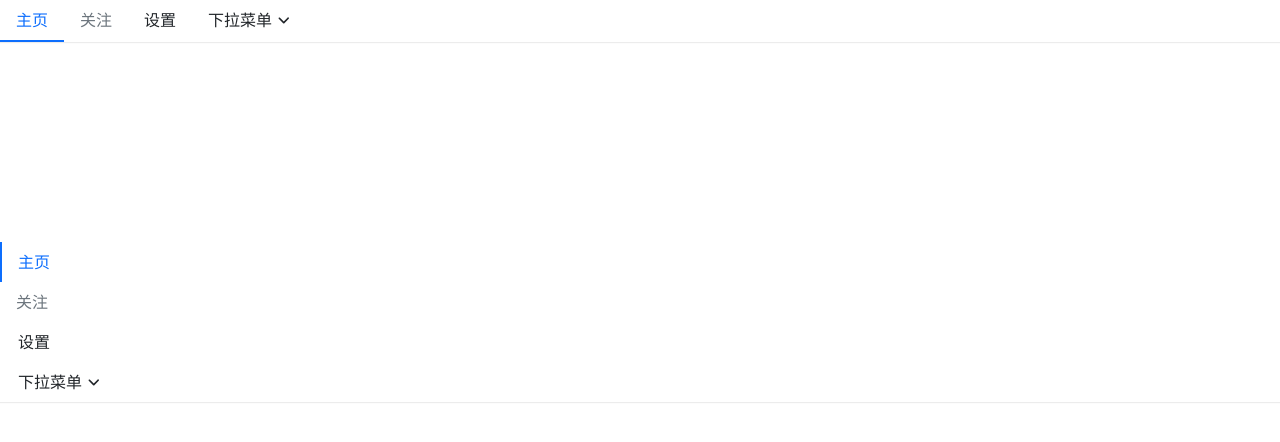
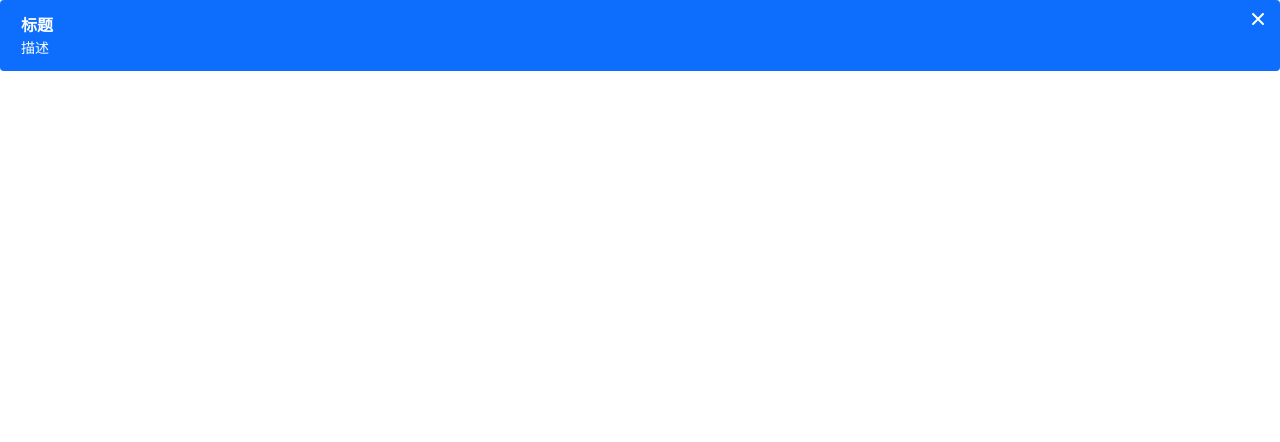
Before and after one commit to yty010706/react-ts-mock-antd, a React (Vite) app: page / in a window 1280 px wide. Shown: the top 442 px of the page. Built offline with nearby package versions, Linux system fonts and the light colour scheme.

Commit message:
Transition coding and update Alert and Menu

```diff
--- a/package.json
+++ b/package.json
@@ -13,7 +13,8 @@
     "@fortawesome/free-solid-svg-icons": "^7.0.0",
     "@fortawesome/react-fontawesome": "^0.2.3",
     "react": "^19.0.0",
-    "react-dom": "^19.0.0"
+    "react-dom": "^19.0.0",
+    "react-transition-group": "^4.4.5"
   },
   "devDependencies": {
     "@eslint/js": "^9.19.0",
@@ -23,6 +24,7 @@
     "@types/node": "^24.2.1",
     "@types/react": "^19.0.8",
     "@types/react-dom": "^19.0.3",
+    "@types/react-transition-group": "^4.4.12",
     "@vitejs/plugin-react-swc": "^3.5.0",
     "classnames": "^2.5.1",
     "eslint": "^9.19.0",
--- a/src/App/TestAlert.tsx
+++ b/src/App/TestAlert.tsx
@@ -1,5 +1,9 @@
 import Alert from '@/components/Alert/index';
+import Icon from '@/components/Icon';
+import { library } from '@fortawesome/fontawesome-svg-core';
+import { fas } from '@fortawesome/free-solid-svg-icons';
 
+library.add(fas);
 function App() {
   return (
     <div
@@ -9,13 +13,20 @@ function App() {
         gap: '10px',
       }}
     >
-      <Alert />
-      <Alert title="标题" description="描述" />
-      <Alert title="标题" description="描述SSSSSSSSSSSSSSSSSSSSSSSSSSSSSSSSSSSSSSSSSSSSSSSSSSSSSSS" type="success" />
+      <Alert
+        title="标题"
+        description="描述"
+        closeIcon={<Icon icon="close" />}
+      />
+      {/* <Alert
+        title="标题"
+        description="描述SSSSSSSSSSSSSSSSSSSSSSSSSSSSSSSSSSSSSSSSSSSSSSSSSSSSSSS"
+        type="success"
+      />
       <Alert title="标题" description="描述" type="warning" />
       <Alert title="标题" description="描述" type="danger" />
       <Alert title="标题" description="描述" closable={false} />
-      <Alert title="标题" description="描述" onClose={() => alert('关闭了')} />
+      <Alert title="标题" description="描述" onClose={() => alert('关闭了')} /> */}
     </div>
   );
 }
--- a/src/components/Alert/alert.tsx
+++ b/src/components/Alert/alert.tsx
@@ -1,22 +1,32 @@
 import classNames from 'classnames';
-import { useState } from 'react';
+import {
+  ReactNode,
+  useState,
+  FC,
+  ReactElement,
+  FunctionComponent,
+} from 'react';
+import Icon, { IconProps } from '../Icon/icon';
+import Transition from '../Transition';
 
 type AlertType = 'success' | 'default' | 'danger' | 'warning';
 interface BaseAlertProps {
-  title: string | React.ReactNode;
-  description: string | React.ReactNode;
+  title: string | ReactNode;
+  description: string | ReactNode;
   type: AlertType;
   onClose: () => void;
   closable: boolean;
+  closeIcon: ReactNode;
 }
 export type AlertProps = Partial<BaseAlertProps>;
-const Alert: React.FC<AlertProps> = props => {
+const Alert: FC<AlertProps> = props => {
   const {
     title = 'this is title',
     description = '',
     type = 'default',
     closable = true,
     onClose,
+    closeIcon,
   } = props;
   const [hide, setHide] = useState(false);
 
@@ -27,14 +37,24 @@ const Alert: React.FC<AlertProps> = props => {
     ['border-title']: description,
   });
 
+  const renderClose = () => {
+    if (closeIcon) {
+      const icon = closeIcon as ReactElement<
+        IconProps,
+        FunctionComponent<IconProps>
+      >;
+      if (icon.type.displayName === 'Icon') {
+        return closeIcon;
+      }
+    }
+    return <Icon icon="close" />;
+  };
+
   return (
-    <>
-      {!hide && (
+    <Transition in={hide} timeout={300} animation="zoom-out-right">
       <div className={alertClasses} data-testid="alert">
         <div className={alertTitleClasses}>{title}</div>
-          {description && (
-            <div className="alert-description">{description}</div>
-          )}
+        {description && <div className="alert-description">{description}</div>}
         {closable && (
           <div
             className="alert-close"
@@ -43,12 +63,11 @@ const Alert: React.FC<AlertProps> = props => {
               onClose && onClose();
             }}
           >
-              ×
+            {renderClose()}
           </div>
         )}
       </div>
-      )}
-    </>
+    </Transition>
   );
 };
 
--- a/src/components/Icon/icon.tsx
+++ b/src/components/Icon/icon.tsx
@@ -12,7 +12,7 @@ type Theme =
   | 'info'
   | 'warning'
   | 'danger';
-interface IconProps extends FontAwesomeIconProps {
+export interface IconProps extends FontAwesomeIconProps {
   theme?: Theme;
 }
 
@@ -30,4 +30,5 @@ const Icon: FC<IconProps> = props => {
   );
 };
 
+Icon.displayName = 'Icon';
 export default Icon;
--- a/src/components/Menu/subMenu.tsx
+++ b/src/components/Menu/subMenu.tsx
@@ -7,12 +7,14 @@ import React, {
   useContext,
   useEffect,
   useMemo,
+  useRef,
   useState,
 } from 'react';
 import { MenuContext } from './menu';
 import classNames from 'classnames';
 import { MenuItemProps } from './menuItem';
 import Icon from '../Icon';
+import Transition from '../Transition';
 
 interface BaseSubMenuProps {
   index: string;
@@ -29,6 +31,7 @@ const SubMenu: React.FC<SubMenuProps> = props => {
   const [open, setOpen] = useState(
     mode === 'vertical' ? defaultOpenSubMenus!.includes(index!) : false
   );
+  const subRef = useRef<HTMLUListElement>(null);
 
   useEffect(() => {
     if (open && !selectIdx.startsWith(index!)) {
@@ -60,20 +63,28 @@ const SubMenu: React.FC<SubMenuProps> = props => {
         );
       }
     });
-    return <ul className="sub-menu-item">{childElement}</ul>;
+    return (
+      <Transition
+        in={open}
+        timeout={300}
+        animation="zoom-in-top"
+        nodeRef={subRef}
+        unmountOnExit
+      >
+        <ul className="sub-menu-item" ref={subRef}>
+          {childElement}
+        </ul>
+      </Transition>
+    );
   };
 
-  let timer: any = null;
   const handleClick = (e: MouseEvent) => {
     e.preventDefault();
     setOpen(!open);
   };
   const handleHover = (e: MouseEvent, toggle: boolean) => {
-    clearTimeout(timer);
     e.preventDefault();
-    timer = setTimeout(() => {
-      setOpen(toggle);
-    }, 100);
+    setOpen(toggle);
   };
   const clickEvents =
     mode === 'vertical'
@@ -95,7 +106,7 @@ const SubMenu: React.FC<SubMenuProps> = props => {
           {title}
           <Icon icon="angle-down" className="arrow-icon" size="sm" />
         </div>
-        {open && renderChildren()}
+        {renderChildren()}
       </li>
     </>
   );
--- /dev/null
+++ b/src/components/Transition/index.tsx
@@ -0,0 +1,2 @@
+import Transition from './transition';
+export default Transition;
--- /dev/null
+++ b/src/components/Transition/transition.tsx
@@ -0,0 +1,30 @@
+import { FC, useRef } from 'react';
+import { CSSTransition } from 'react-transition-group';
+import { CSSTransitionProps } from 'react-transition-group/CSSTransition';
+
+type AnimationName =
+  | 'zoom-in-top'
+  | 'zoom-in-bottom'
+  | 'zoom-in-left'
+  | 'zoom-in-right'
+  | 'zoom-out-right';
+export type TransitionProps = CSSTransitionProps<HTMLElement> & {
+  animation?: AnimationName;
+  children: React.ReactNode;
+};
+const Transition: FC<TransitionProps> = props => {
+  const { animation, classNames, children, wrapper, ...restProps } = props;
+  const nodeRef = useRef(null);
+
+  return (
+    <CSSTransition
+      classNames={classNames ? classNames : animation}
+      nodeRef={nodeRef}
+      {...restProps}
+    >
+      <div ref={nodeRef}>{children}</div>
+    </CSSTransition>
+  );
+};
+
+export default Transition;
--- a/src/main.tsx
+++ b/src/main.tsx
@@ -6,4 +6,4 @@ import TestTabs from './App/TestTabs';
 import TestIcon from './App/TestIcon';
 import './styles/index.scss';
 
-createRoot(document.getElementById('root')!).render(<TestMenu />);
+createRoot(document.getElementById('root')!).render(<TestAlert />);
--- /dev/null
+++ b/src/styles/_animation.scss
@@ -0,0 +1,6 @@
+@include zoom-in-animation('top', scaleY(0), scaleY(1), center top);
+@include zoom-in-animation('bottom', scaleY(0), scaleY(1), center bottom);
+@include zoom-in-animation('left', scaleX(0), scaleX(1), left center);
+@include zoom-in-animation('right', scaleX(0), scaleX(1), right center);
+
+@include zoom-out-animation('right', scaleX(0), right center);
--- a/src/styles/_mixins.scss
+++ b/src/styles/_mixins.scss
@@ -198,3 +198,47 @@
     }
   }
 }
+
+// zoom动画
+@mixin zoom-in-animation($direction: 'top', $scaleBegin: scaleY(0), $scaleEnd: scaleY(1), $transformOrigin: center top) {
+  .zoom-in-#{$direction}-enter {
+    opacity: 0;
+    transform: $scaleBegin;
+  }
+
+  .zoom-in-#{$direction}-enter-active {
+    opacity: 1;
+    transform: $scaleEnd;
+    transition: all .3s cubic-bezier(0.23, 1, 0.32, 1) .1s;
+    transform-origin: $transformOrigin;
+  }
+
+  .zoom-in-#{$direction}-exit {
+    opacity: 1;
+  }
+
+  .zoom-in-#{$direction}-exit-active {
+    opacity: 0;
+    transform: $scaleBegin;
+    transition: all .3s cubic-bezier(0.23, 1, 0.32, 1) .1s;
+    transform-origin: $transformOrigin;
+  }
+}
+
+@mixin zoom-out-animation($direction: 'top', $outScale: scaleY(0), $transformOrigin: center top) {
+  .zoom-out-#{$direction}-enter {
+    opacity: 1;
+  }
+
+  .zoom-out-#{$direction}-enter-active {
+    opacity: 0;
+    transform: $outScale;
+    transition: all .3s cubic-bezier(0.23, 1, 0.32, 1);
+    transform-origin: $transformOrigin;
+  }
+
+  .zoom-out-#{$direction}-enter-done {
+    opacity: 0;
+    transform: $outScale;
+  }
+}
--- a/src/styles/_variables.scss
+++ b/src/styles/_variables.scss
@@ -224,7 +224,7 @@
     $alert-close-top: .4rem !default;
     $alert-close-right: .7rem !default;
     $alert-close-font-weight: $alert-title-font-weight !default;
-    $alert-close-font-size: $font-size-lg !default;
+    $alert-close-font-size: $font-size-base !default;
 
     // menu
     $menu-border-width: $border-width !default;
--- a/src/styles/index.scss
+++ b/src/styles/index.scss
@@ -6,6 +6,9 @@
 
 // mixin
 @import "mixins";
+
+// 动画
+@import "animation";
 
 // Button
 @import "../components/Button/style";
```
Also changed, not shown: 1 other file (tests, documents, lock files or other folders). Lines whose indentation alone changed are shown as unchanged.
